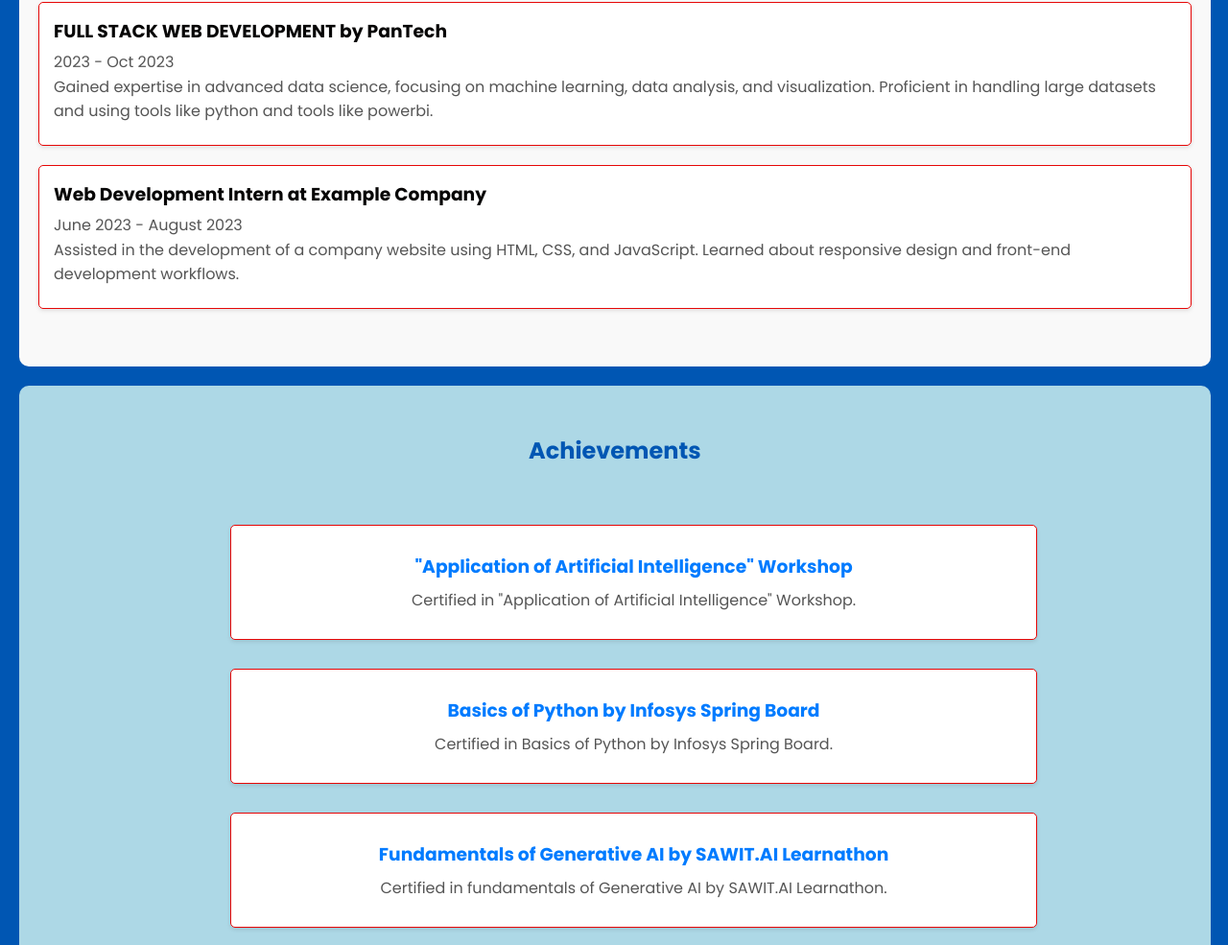
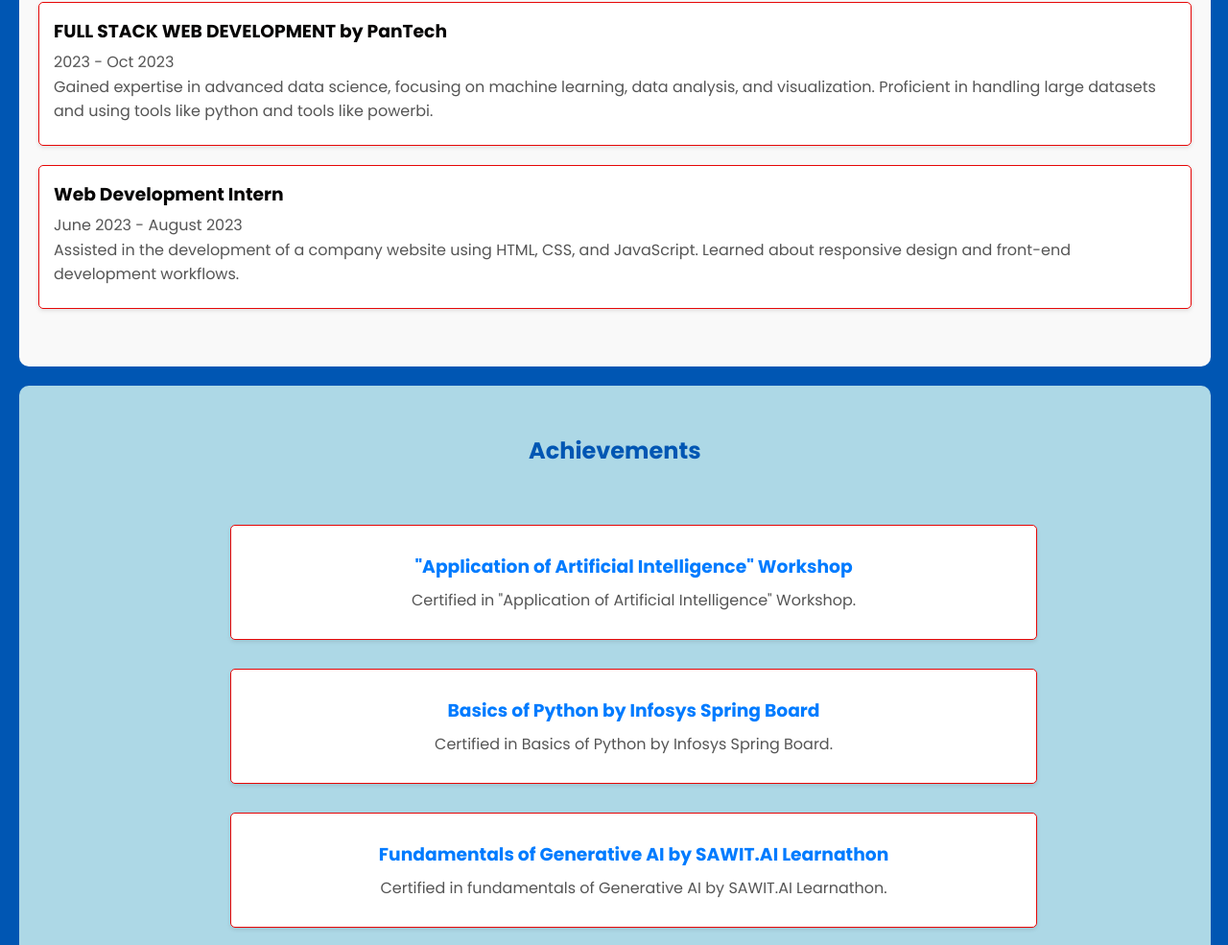
Before and after one commit to Sudarshanyadav111/CODSOFT-INTERNSHIP, a plain HTML site: page portfolio/Personal Portfolio.html in a window 1280 px wide. Shown: the part 2059-3044 px from the top of the page at 96% size. Drawn offline with Linux system fonts and the light colour scheme.

Commit message:
Personal Portfolio.html

```diff
--- a/portfolio/Personal Portfolio.html
+++ b/portfolio/Personal Portfolio.html
@@ -156,7 +156,7 @@
                     <p>Gained expertise in advanced data science, focusing on machine learning, data analysis, and visualization. Proficient in handling large datasets and using tools like python and tools like powerbi.</p>
                   </li>
                   <li>
-                    <h3>Web Development Intern at Example Company</h3>
+                    <h3>Web Development Intern</h3>
                     <p>June 2023 - August 2023</p>
                     <p>Assisted in the development of a company website using HTML, CSS, and JavaScript. Learned about responsive design and front-end development workflows.</p>
                   </li>
```
